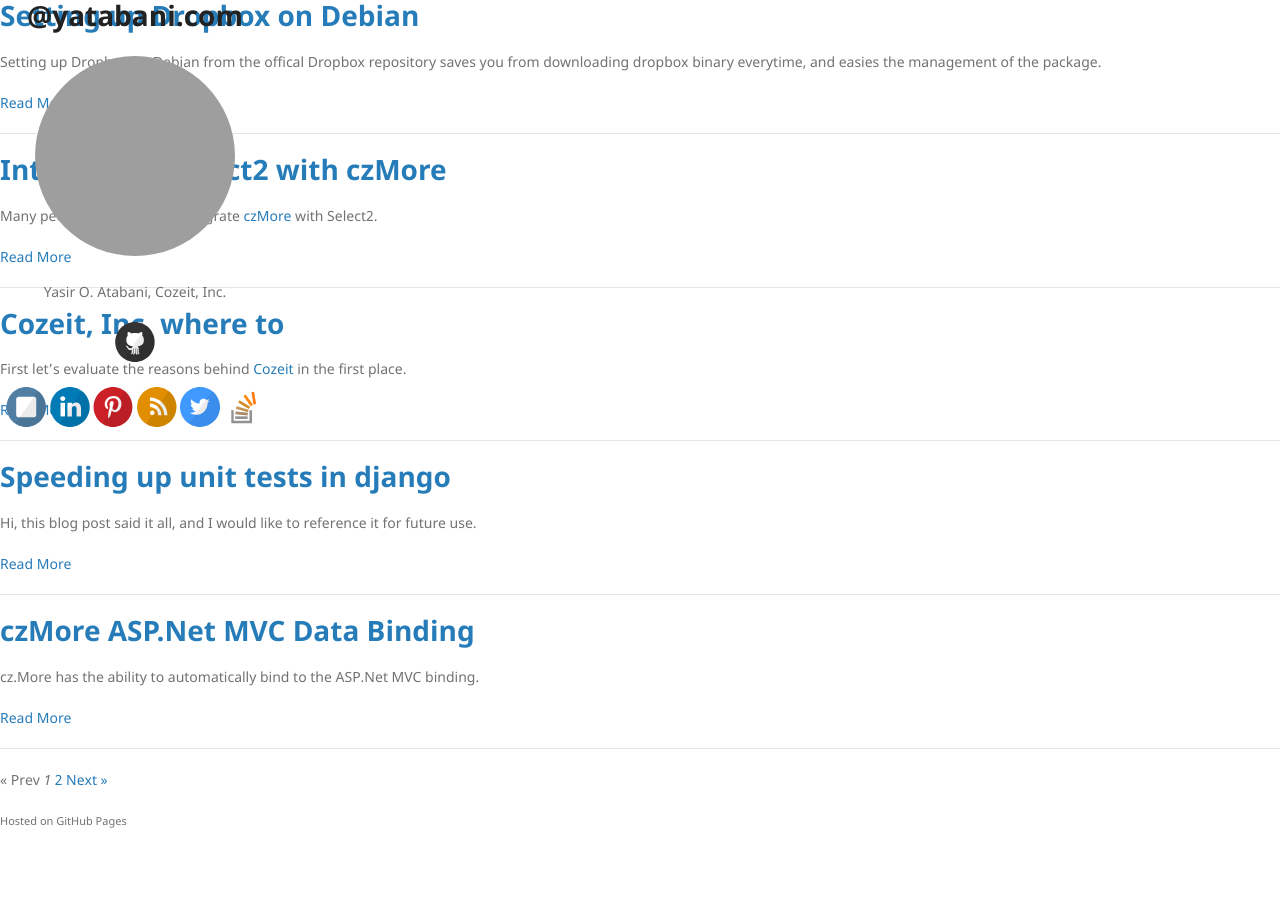
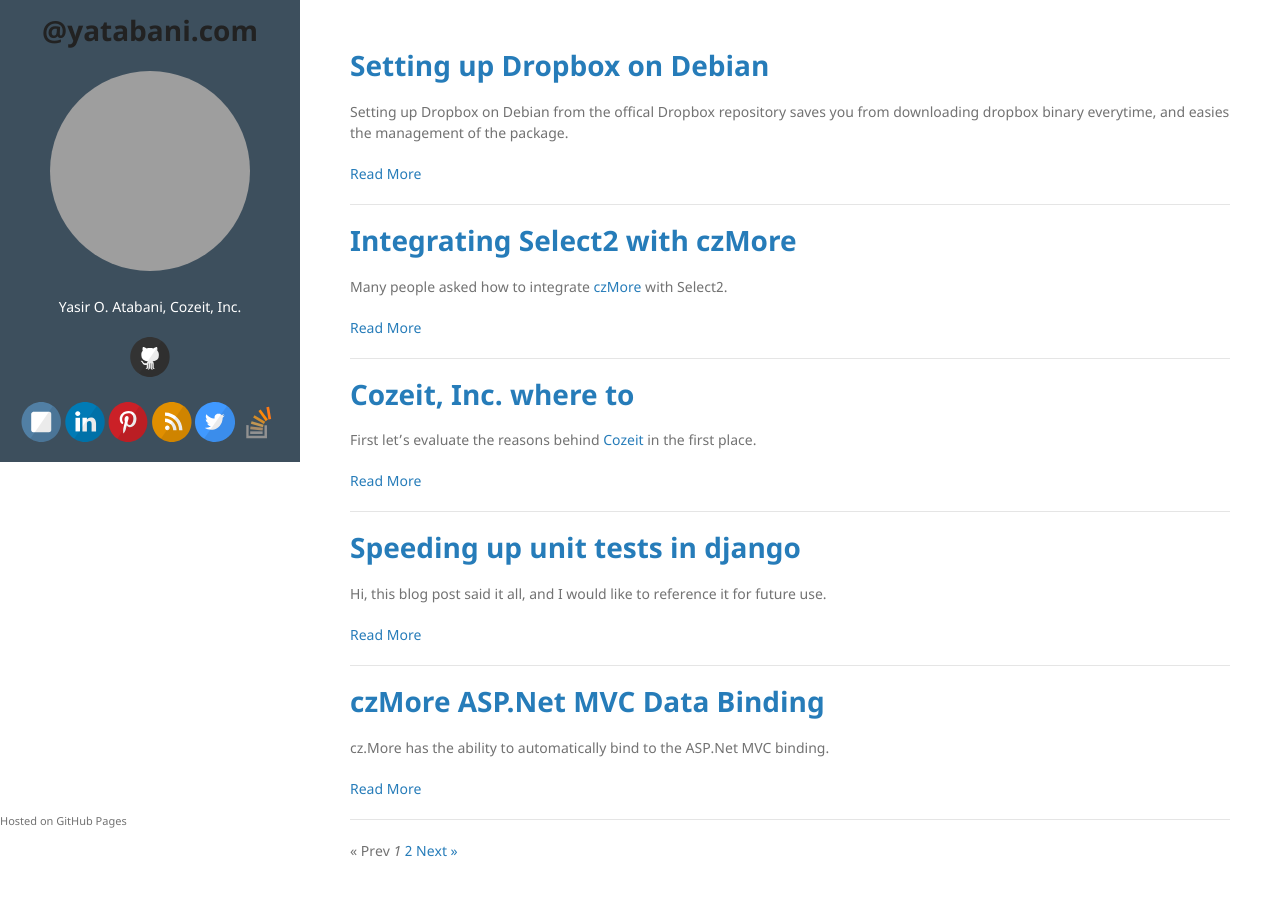
Before and after one commit to yatabani/yatabani.github.io, a Jekyll site: the page built from index.html, in a window 1280 px wide. Built offline with Jekyll 4.4.1, drawn with Linux system fonts in a browser that asks for light colours; the list of posts is cut into pages by our own code; grey boxes are pictures that could not be loaded.

Commit message:
Update jekyll-theme-minimal.scss

```diff
--- a/_sass/jekyll-theme-minimal.scss
+++ b/_sass/jekyll-theme-minimal.scss
@@ -56,13 +56,6 @@
   color:#777;
 }
 
-.wrapper {
-  float:left;
-  width:auto;
-  margin:0 auto;
-  padding-top:50px;
-}
-
 blockquote {
   border-left:1px solid #e5e5e5;
   margin:0;
@@ -112,6 +105,9 @@
   float:left;
   position:fixed;
   -webkit-font-smoothing:subpixel-antialiased;
+  background: #3d4f5d;
+  color: #fff;
+  padding:15px;
 }
 
 header ul {
@@ -175,15 +171,10 @@
 }
 
 section {
-  padding-bottom:50px;
+  padding:50px;
+  margin-left:300px;
 }
-.sidebar {
-    float:left;
-    width:280px;
-    background: #3d4f5d;
-    color: #fff;
-    height:100%;
-}
+
 small {
   font-size:11px;
 }
@@ -204,12 +195,6 @@
 }
 
 @media print, screen and (max-width: 960px) {
-
-  div.wrapper {
-    width:auto;
-    margin:0;
-  }
-
   header, section, footer {
     float:none;
     position:static;
@@ -257,16 +242,16 @@
 }
 
 @media print, screen and (max-width: 480px) {
-  body {
-    padding:15px;
-  }
-
   header ul {
     width:99%;
   }
 
   header li, header ul li + li + li {
     width:33%;
+  }
+
+  section{
+    padding-left:33%;
   }
 }
 
```
